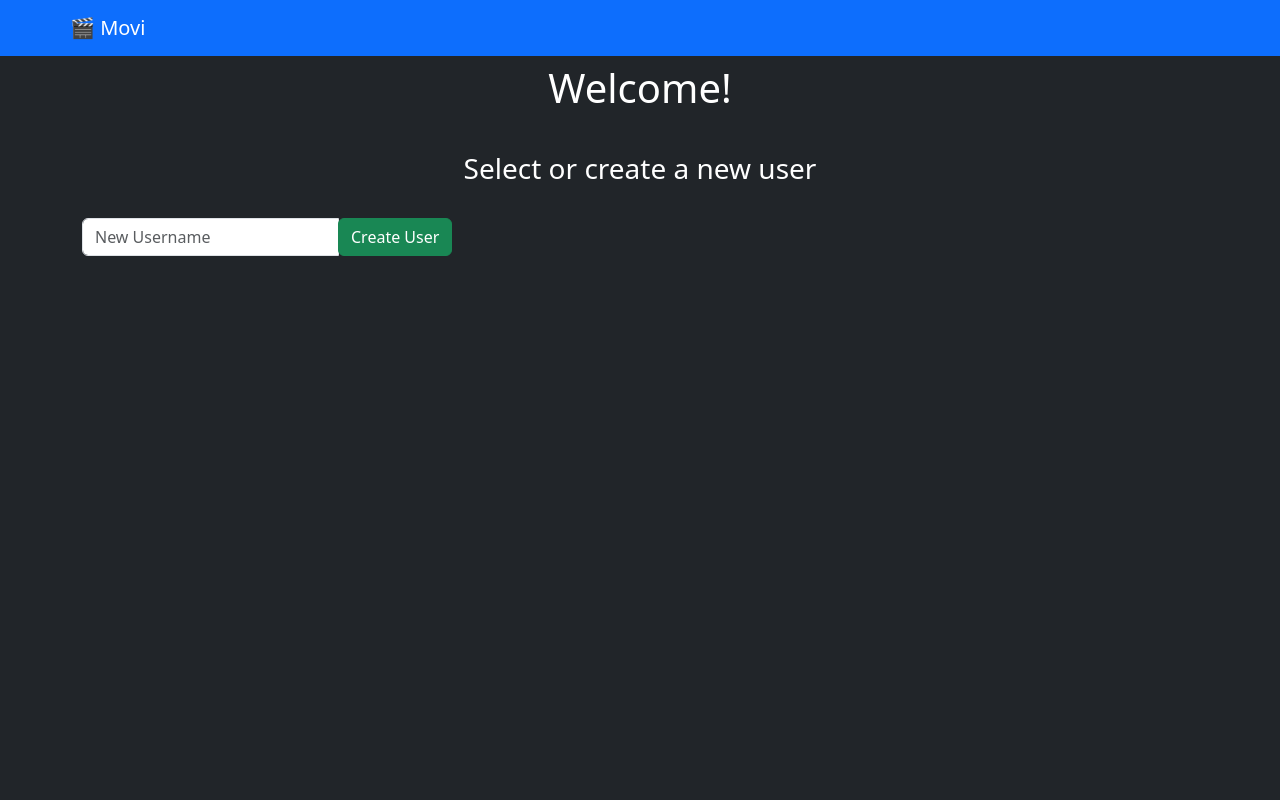
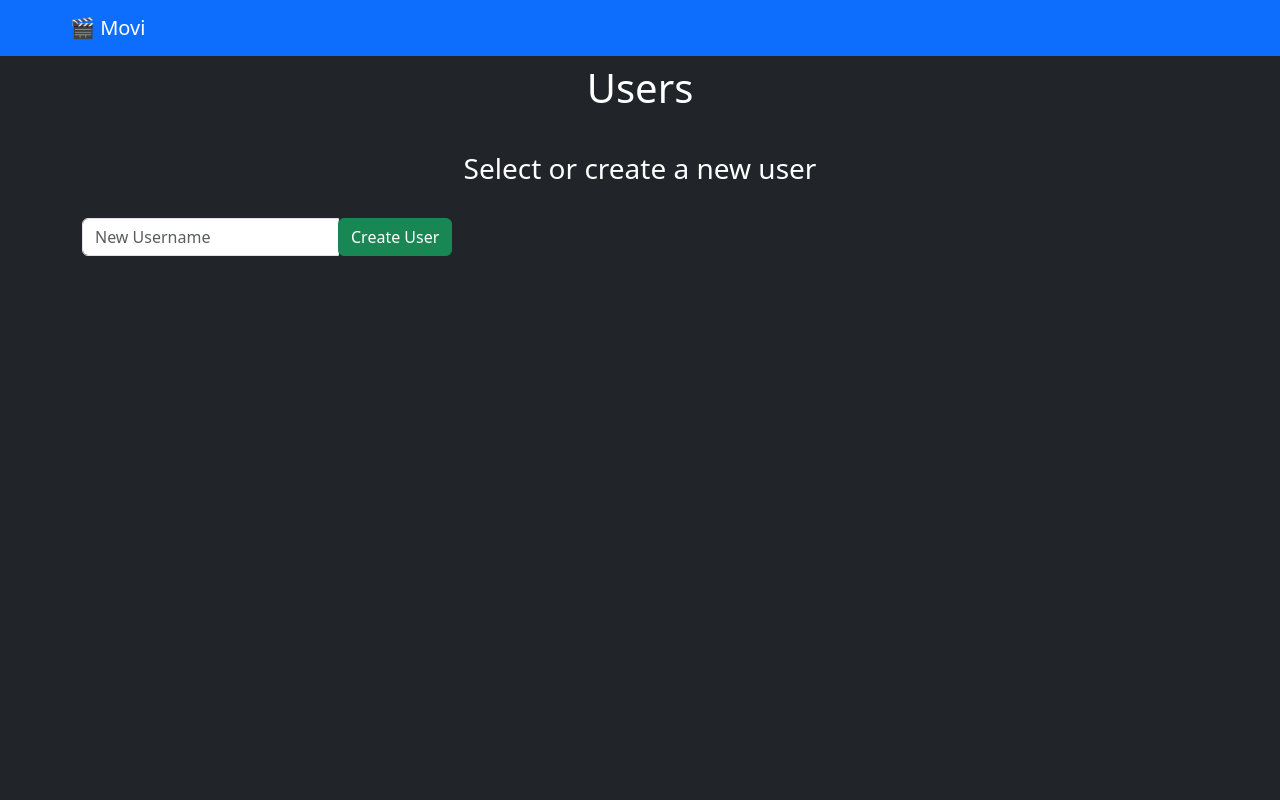
Before and after one commit to DPro23/MoviWebApp, a Flask app: page / in a window 1280 px wide. Run offline with Flask 3, Linux system fonts and the light colour scheme.

Commit message:
Update index title

```diff
--- a/templates/index.html
+++ b/templates/index.html
@@ -1,12 +1,12 @@
 {% extends "base.html" %}
 
 {% block title %}
-Home
+MoviWebApp | Users
 {% endblock %}
 
 {% block content %}
 <div class="container">
-    <h1 class="text-center p-2">Welcome!</h1>
+    <h1 class="text-center p-2">Users</h1>
     <h3 class="text-center p-4">Select or create a new user</h3>
         <div class="btn-toolbar justify-content-between" role="toolbar" aria-label="Toolbar with button groups">
            {% if users %}
```
